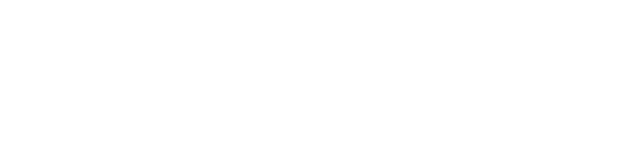
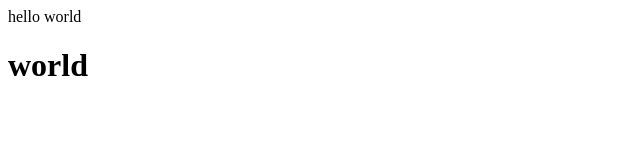
Before and after one commit to gajerabiren/demo-repo, a plain HTML site: page index.html in a window 1280 px wide. Shown: the whole page, without its empty margins (0-640 px from the left). Drawn offline with Linux system fonts and the light colour scheme.

Commit message:
minor changes

```diff
--- a/index.html
+++ b/index.html
@@ -6,6 +6,7 @@
     <title>Document</title>
 </head>
 <body>
-
+    <div>hello world</div>
+    <h1>world</h1>
 </body>
 </html>
```
Also changed, not shown: contact us.html (added).
